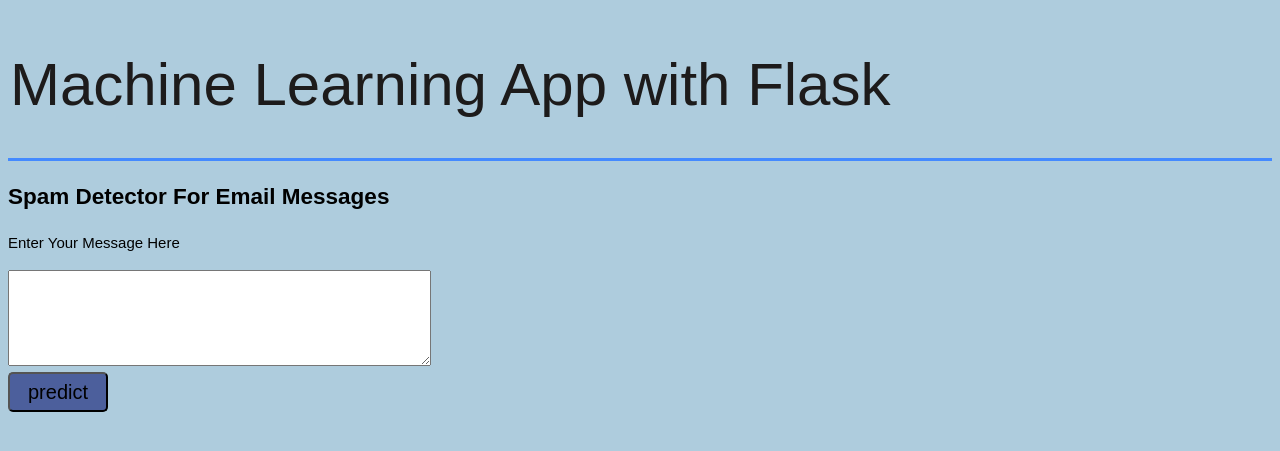
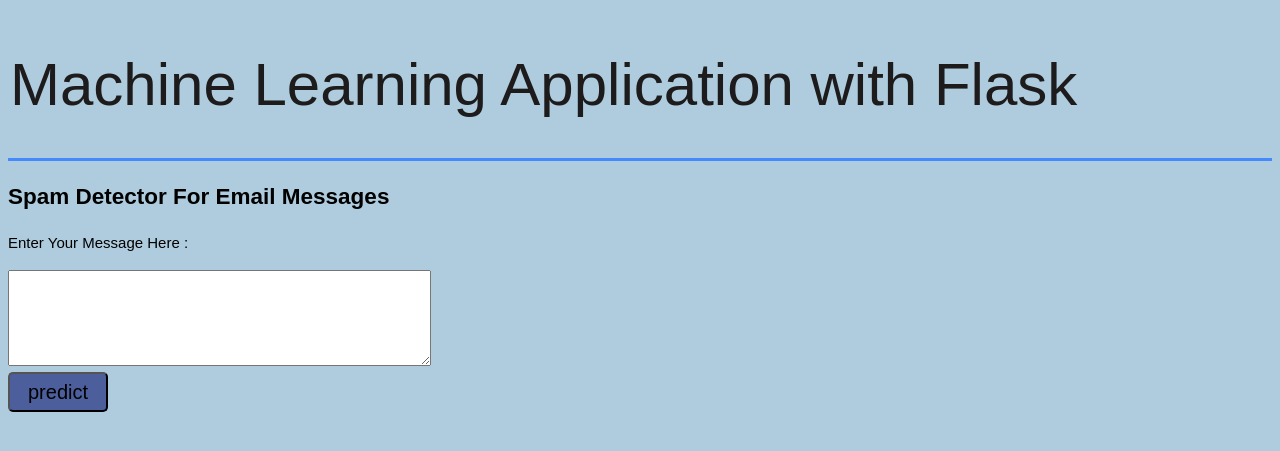
Before and after one commit to ashwinraj8/spam-detector, a Flask app: page / in a window 1280 px wide. Shown: the top 451 px of the page. Run offline with Flask 2, Linux system fonts and the light colour scheme; parts of the project's set-up code (start-up, migrations or seed data) failed here and were passed over.

Commit message:
Update home.html

```diff
--- a/templates/home.html
+++ b/templates/home.html
@@ -11,7 +11,7 @@
 	<header>
 		<div class="container main-header">
 		<div id="brandname">
-			Machine Learning App with Flask
+			Machine Learning Application with Flask
 
 	</header>
 	</div>
@@ -22,7 +22,7 @@
 	<div class="ml-container">
 
 		<form action="{{ url_for('predict')}}" method="POST">
-		<p>Enter Your Message Here</p>
+		<p>Enter Your Message Here : </p>
 		<!-- <input type="text" name="comment"/> -->
 		<textarea name="message" rows="6" cols="50"></textarea>
 		<br/>
```
